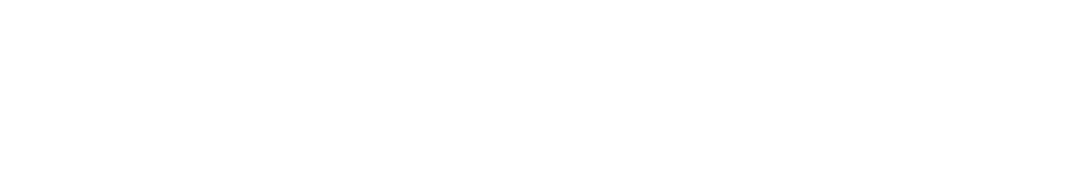
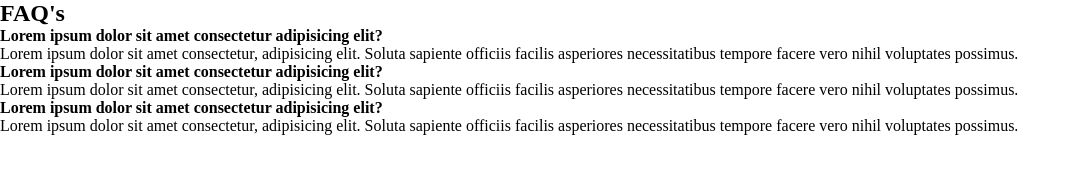
Before and after one commit to aruntutter/accordian-faq-section, a plain HTML site: page index.html in a window 1280 px wide. Shown: the whole page, without its empty margins (0-1081 px from the left). Drawn offline with Linux system fonts and the light colour scheme.

Commit message:
html structure created

```diff
--- a/index.html
+++ b/index.html
@@ -17,6 +17,40 @@
 
 <body>
 
+  <h2>FAQ's</h2>
+
+  <div class="accordian">
+    <div class="question">
+      <h4>Lorem ipsum dolor sit amet consectetur adipisicing elit?</h4>
+    </div>
+    <div class="answer">
+      <p>Lorem ipsum dolor sit amet consectetur, adipisicing elit. Soluta sapiente officiis facilis asperiores
+        necessitatibus tempore facere vero nihil voluptates possimus.</p>
+    </div>
+  </div>
+
+  <div class="accordian">
+    <div class="question">
+      <h4>Lorem ipsum dolor sit amet consectetur adipisicing elit?</h4>
+    </div>
+    <div class="answer">
+      <p>Lorem ipsum dolor sit amet consectetur, adipisicing elit. Soluta sapiente officiis facilis asperiores
+        necessitatibus tempore facere vero nihil voluptates possimus.</p>
+    </div>
+  </div>
+
+
+  <div class="accordian">
+    <div class="question">
+      <h4>Lorem ipsum dolor sit amet consectetur adipisicing elit?</h4>
+    </div>
+    <div class="answer">
+      <p>Lorem ipsum dolor sit amet consectetur, adipisicing elit. Soluta sapiente officiis facilis asperiores
+        necessitatibus tempore facere vero nihil voluptates possimus.</p>
+    </div>
+  </div>
+
+
   <!-- SCRIPT -->
   <script src="./script.js"></script>
 </body>
```
